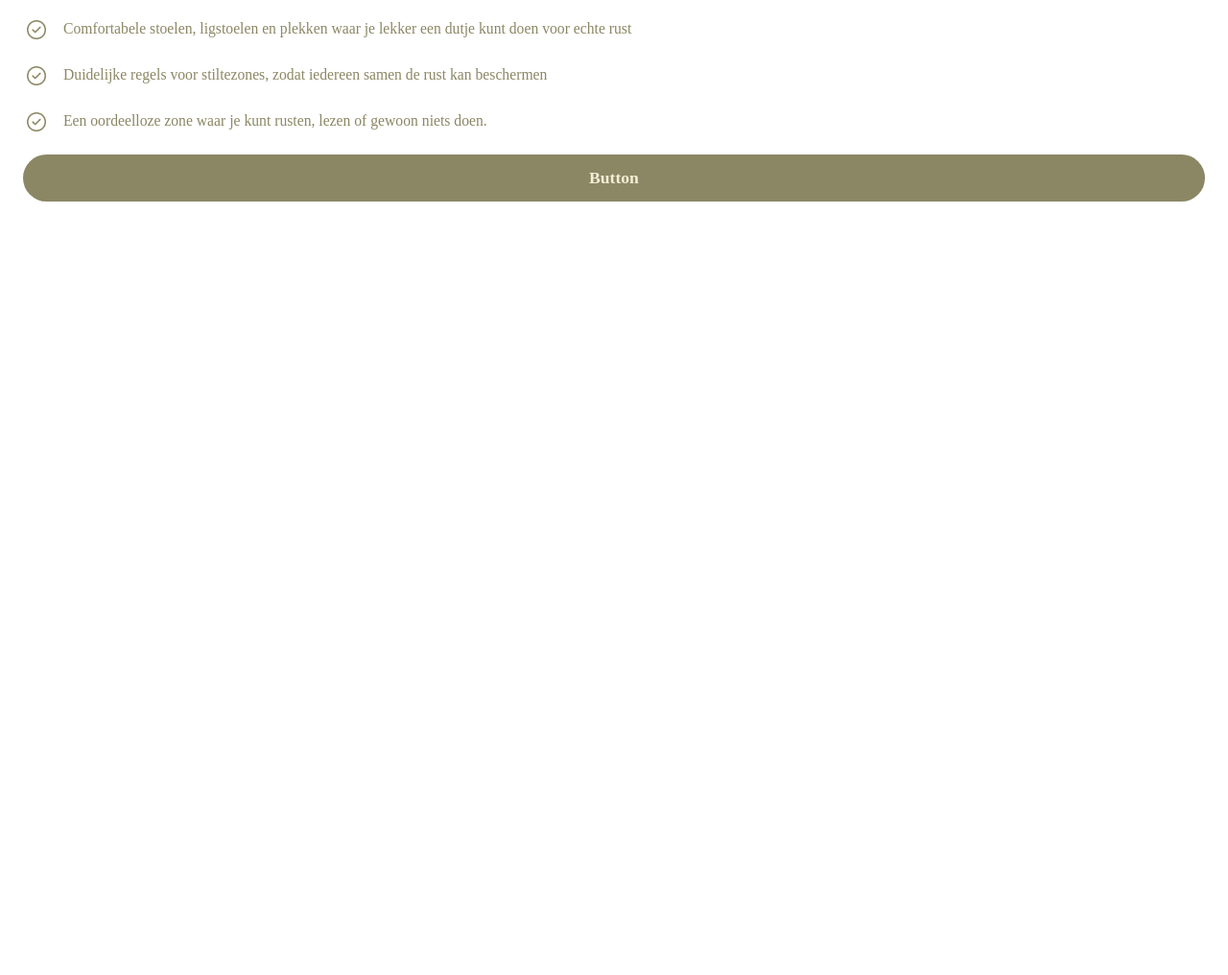
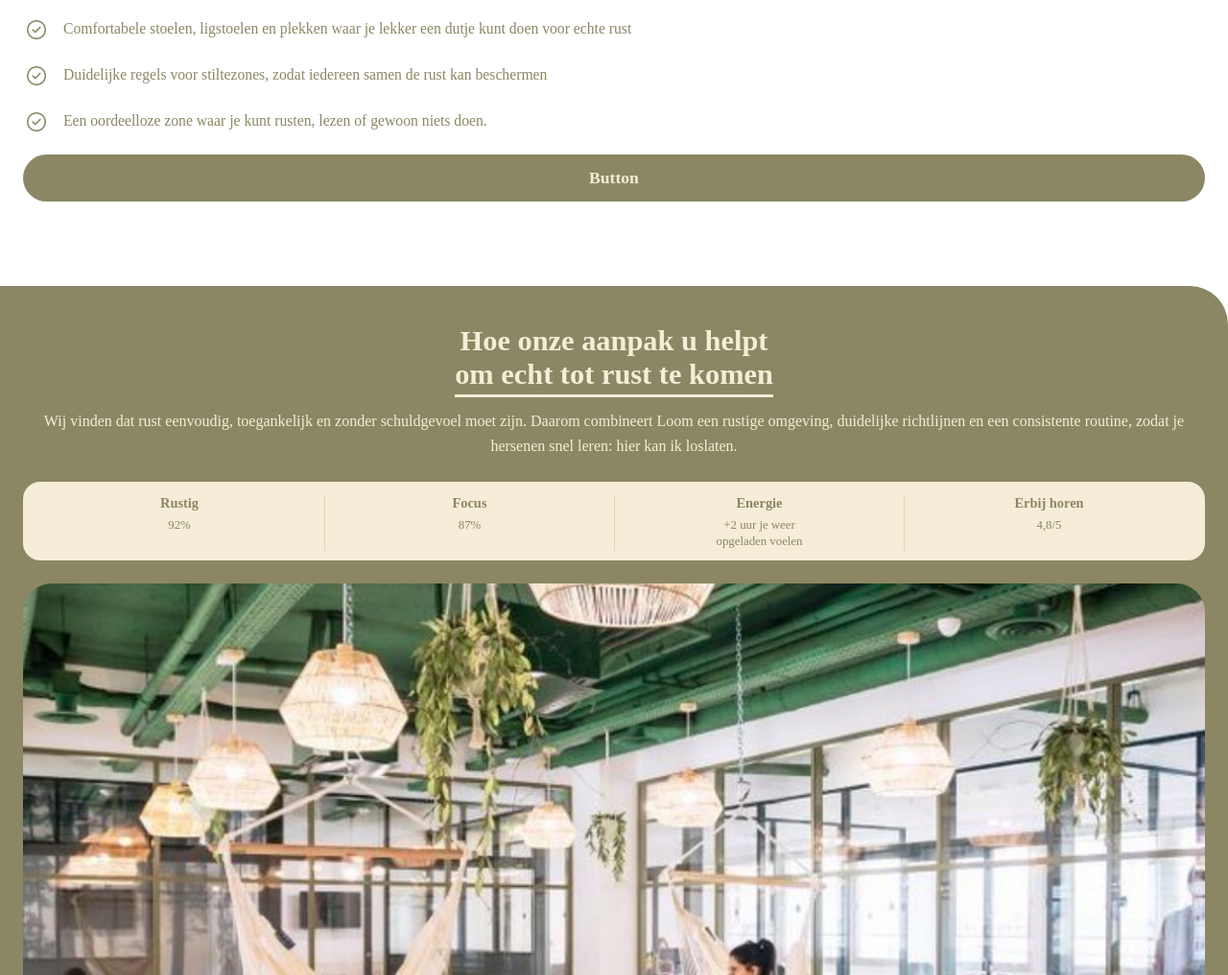
Before and after one commit to MiguelCelen/Loom-Website, a plain HTML site: page index.html in a window 1280 px wide. Shown: the part 2044-3060 px from the top of the page at 96% size. Before the commit the page ends 2342 px from the top, so only its background shows below. Drawn offline with Linux system fonts and the light colour scheme; a web font is replaced by a local one.

Commit message:
add approach section with images

```diff
--- a/index.html
+++ b/index.html
@@ -110,6 +110,48 @@
         <a href="#" class="knop knop--donker">Button</a>
       </ul>
     </section>
+
+    <!-- aanpak -->
+    <section class="aanpak">
+      <div class="aanpak__binnen">
+        <h2 class="aanpak__titel">
+          Hoe onze aanpak u helpt<br>
+          <span class="onderstreep">om echt tot rust te komen</span>
+        </h2>
+
+        <p class="aanpak__tekst">
+          Wij vinden dat rust eenvoudig, toegankelijk en zonder schuldgevoel moet zijn.
+          Daarom combineert Loom een rustige omgeving, duidelijke richtlijnen en een
+          consistente routine, zodat je hersenen snel leren: hier kan ik loslaten.
+        </p>
+
+        <div class="aanpak__cijfers">
+          <div class="aanpak__cijfer">
+            <span class="aanpak__cijfer-label">Rustig</span>
+            <span class="aanpak__cijfer-waarde">92%</span>
+          </div>
+          <div class="aanpak__cijfer">
+            <span class="aanpak__cijfer-label">Focus</span>
+            <span class="aanpak__cijfer-waarde">87%</span>
+          </div>
+          <div class="aanpak__cijfer">
+            <span class="aanpak__cijfer-label">Energie</span>
+            <span class="aanpak__cijfer-waarde">+2 uur je weer<br>opgeladen voelen</span>
+          </div>
+          <div class="aanpak__cijfer">
+            <span class="aanpak__cijfer-label">Erbij horen</span>
+            <span class="aanpak__cijfer-waarde">4,8/5</span>
+          </div>
+        </div>
+
+        <div class="aanpak__kaart">
+          <img class="image__aanpak" src="images/image-aanpak.png" alt="Afbeelding aanpak">
+          <div class="aanpak__illustratie">
+            <img src="images/Afbeelding vrouw.png" alt="Student die relaxed zit in een stoel">
+          </div>
+        </div>
+      </div>
+    </section>
   </main>
 
   <script>
--- a/style.css
+++ b/style.css
@@ -206,10 +206,76 @@ img{
   font-size:.98rem;
   line-height:1.6;
 }
-
-/* button in kenmerken */
 .kenmerken .knop{
   display:flex;
   margin:16px auto 0;
   padding:14px 56px;
 }
+
+/* aanpak */
+.aanpak{
+  background:#8b8764;
+  color:#f5edd7;
+  padding:40px 24px 56px;
+  border-radius:0 40px 0 40px;
+}
+.aanpak__binnen{
+  text-align:center;
+}
+.aanpak__titel{
+  font-size:1.9rem;
+  margin:0 0 18px;
+}
+.onderstreep{ border-bottom:3px
+  solid #f5edd7;
+  padding-bottom:4px;
+}
+.aanpak__tekst{
+  margin:0 0 24px;
+  font-size:1rem;
+  line-height:1.6; }
+.aanpak__cijfers{
+  background:#f5edd7;
+  color:#8b8764;
+  border-radius:18px;
+  padding:14px 12px 10px;
+  display:grid;
+  grid-template-columns:repeat(4,1fr);
+  text-align:center;
+  margin-bottom:24px;
+}
+.aanpak__cijfer{
+  padding:0 6px;
+}
+.aanpak__cijfer + .aanpak__cijfer{
+  border-left:1px solid #e1d5b7;
+}
+.aanpak__cijfer-label{
+  display:block;
+  font-size:.9rem;
+  font-weight:600;
+  margin-bottom:6px;
+}
+.aanpak__cijfer-waarde{
+  display:block;
+  font-size:.8rem;
+  line-height:1.4;
+}
+.image__aanpak{
+  border-radius: 30px;
+}
+.aanpak__kaart{
+  margin-top:8px;
+  border-radius:28px;
+  min-height:220px;
+  position:relative;
+}
+.aanpak__illustratie{
+  position:absolute;
+  bottom: -40px;
+  width:160px;
+  right: -27px;
+}
+.aanpak__illustratie img{
+  transform:scaleX(-1);
+}
```
Also changed, not shown: images/image-aanpak.png (added).
